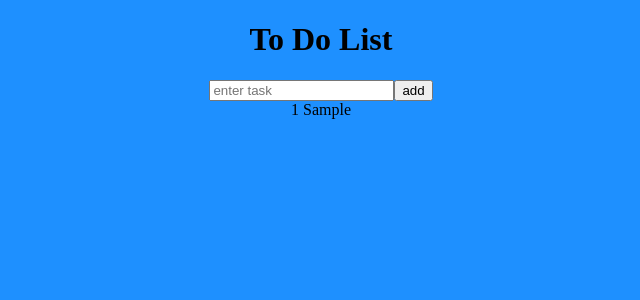
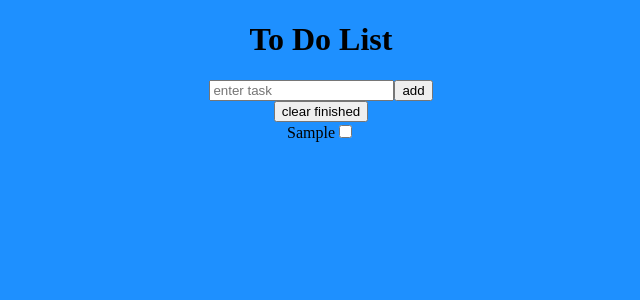
Before and after one commit to AlexanderOlivares/react-todolist, a React (Create React App) app: page / in a window 1280 px wide. Both pictures are taken after typing "Sample" into the empty fields and a click on the button "add". Shown: the top 300 px of the page, without its empty margins (319-959 px from the left). Built offline with nearby package versions, Linux system fonts and the light colour scheme.

Commit message:
uuid and clear todo button added

```diff
--- a/package.json
+++ b/package.json
@@ -10,6 +10,7 @@
     "react-dom": "^17.0.1",
     "react-scripts": "4.0.2",
     "styled-components": "^5.2.1",
+    "uuid": "^8.3.2",
     "web-vitals": "^1.1.0"
   },
   "scripts": {
--- a/src/components/App.js
+++ b/src/components/App.js
@@ -1,24 +1,17 @@
 import React, { useState, useEffect } from "react";
 import "../index.css";
-import Header from "./Header";
-import data from "../data.json";
 import ToDoList from "./ToDoList";
 import ToDoForm from "./ToDoForm";
+import { v4 as uuidv4 } from "uuid";
 
 const LOCAL_STORAGE_KEY = "todo-list-todos";
 
 export default function App() {
-  const [list, setList] = useState([
-    {
-      id: "",
-      task: "",
-      complete: false,
-    },
-  ]);
+  const [list, setList] = useState([]);
 
   function addTask(input) {
     let listCopy = [...list];
-    listCopy = [...listCopy, { id: list.length, task: input, complete: false }];
+    listCopy = [...listCopy, { id: uuidv4(), task: input, complete: false }];
     setList(listCopy);
   }
   useEffect(() => {
@@ -32,11 +25,26 @@ export default function App() {
     localStorage.setItem(LOCAL_STORAGE_KEY, JSON.stringify(list));
   }, [list]);
 
+  function toggleChecked(id) {
+    let listCopy = [...list];
+    const findChecked = listCopy.find(item => item.id === id);
+    findChecked.complete = !findChecked.complete;
+    setList(listCopy);
+  }
+
+  function clearFinished(e) {
+    let listCopy = [...list];
+    const keepUnchecked = listCopy.filter(item => !item.complete);
+    setList(keepUnchecked);
+  }
   return (
     <div>
       <h1>To Do List</h1>
       <ToDoForm addTask={addTask} />
-      <ToDoList list={list} />
+      <div>
+        <button onClick={clearFinished}>clear finished</button>
+      </div>
+      <ToDoList list={list} toggleChecked={toggleChecked} />
     </div>
   );
 }
--- a/src/components/ToDo.js
+++ b/src/components/ToDo.js
@@ -1,10 +1,18 @@
 import React from "react";
 
-export default function ToDo({ id, task, complete }) {
+export default function ToDo({ id, task, complete, toggleChecked }) {
+  function handleChange(e) {
+    toggleChecked(id);
+  }
+  //console.log(complete);
+
   return (
     <>
       <div>
-        {id} {task}
+        <label>
+          {task}
+          <input type="checkbox" checked={complete} onChange={handleChange} />
+        </label>
       </div>
     </>
   );
--- a/src/components/ToDoForm.js
+++ b/src/components/ToDoForm.js
@@ -14,6 +14,7 @@ export default function ToDoForm({ addTask }) {
   }
 
   return (
+    <>
       <form onSubmit={handleSubmit}>
         <input
           value={input}
@@ -23,5 +24,6 @@ export default function ToDoForm({ addTask }) {
         ></input>
         <button>add</button>
       </form>
+    </>
   );
 }
--- a/src/components/TodoList.js
+++ b/src/components/TodoList.js
@@ -1,20 +1,38 @@
 import React from "react";
 import ToDo from "./ToDo";
+import { v4 as uuidv4 } from "uuid";
 
-export default function TodoList({ list }) {
-  console.log(list);
-  return (
-    <div>
+export default function TodoList({ list, toggleChecked }) {
+  const updatedList = list.map(item => {
+    return (
+      <ToDo
+        key={uuidv4()}
+        list={list}
+        toggleChecked={toggleChecked}
+        id={item.id}
+        task={item.task}
+        complete={item.complete}
+      />
+    );
+  });
+
+  return <div>{updatedList}</div>;
+}
+/*
+
       {list.map(item => {
         return (
-          <ToDo
-            key={Math.random() * 1000}
-            id={item.id}
-            task={item.task}
-            complete={item.complete}
-          />
+          <>
+            <ToDo
+              key={uuidv4()}
+              list={list}
+              toggleChecked={toggleChecked}
+              id={item.id}
+              task={item.task}
+              complete={item.complete}
+            />
+          </>
         );
       })}
-    </div>
-  );
-}
+
+  */
```
Also changed, not shown: 1 other file (tests, documents, lock files or other folders). Lines whose indentation alone changed are shown as unchanged.
